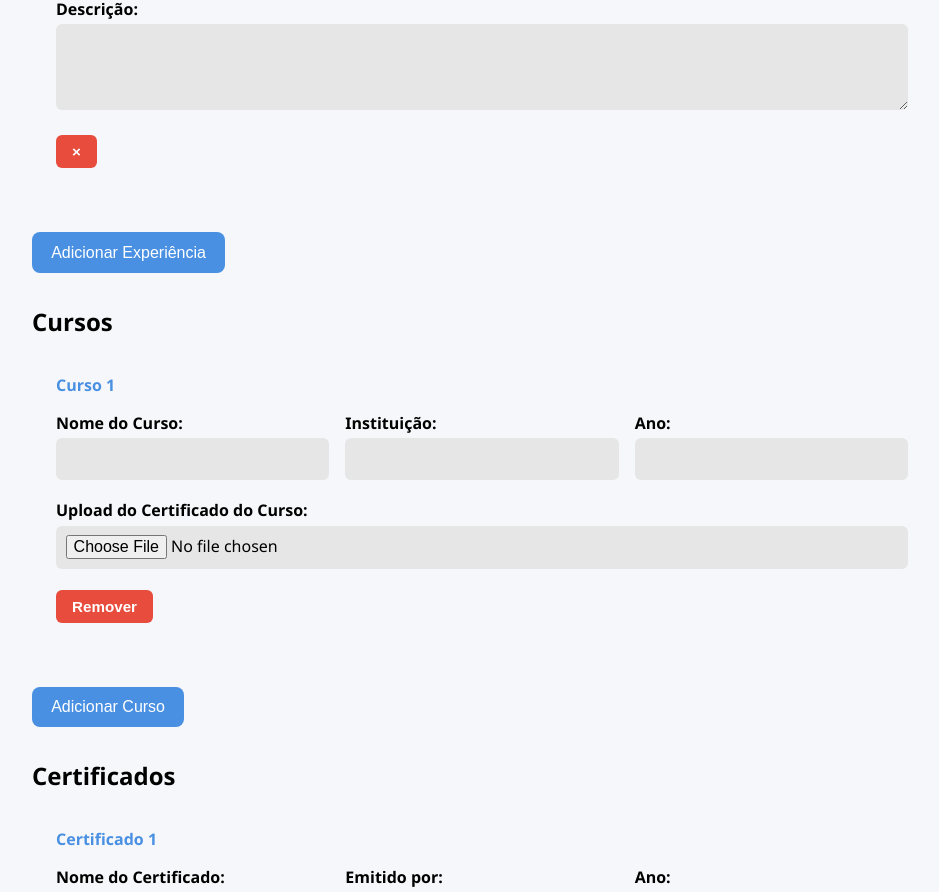
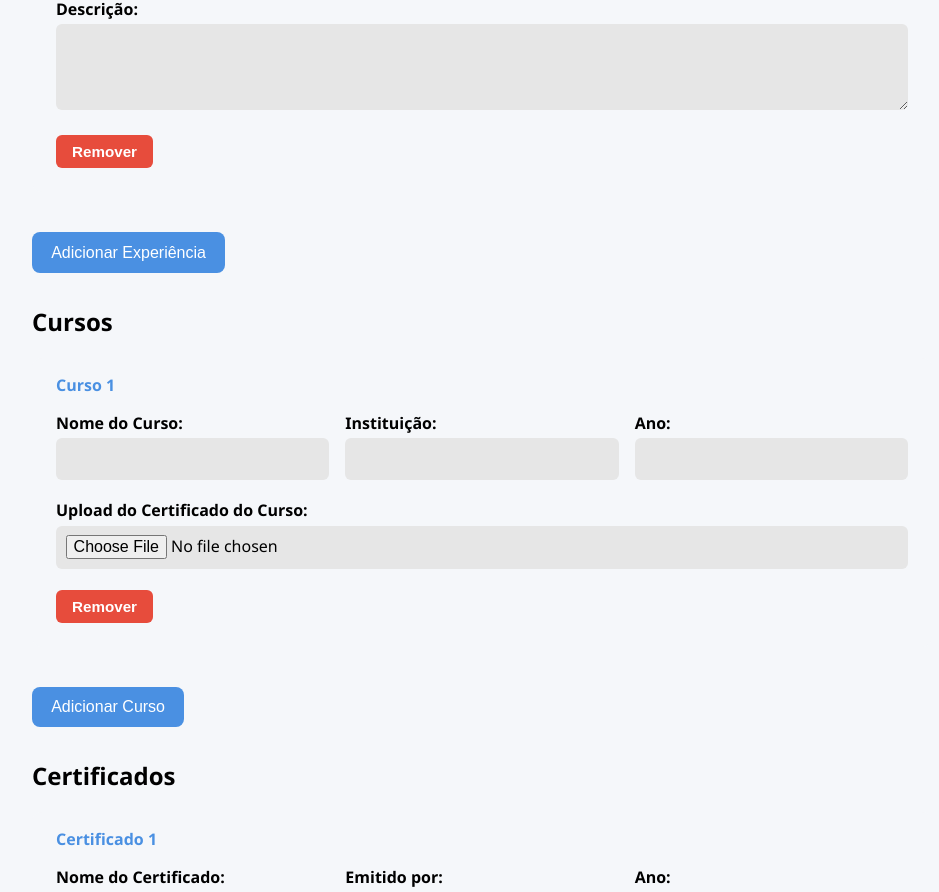
Before and after one commit to AryCord26/Curriculo-Facil, a React (Create React App) app: page / in a window 1280 px wide. Shown: the part 1936-2828 px from the top of the page, without its empty margins (158-1097 px from the left). Built offline with nearby package versions, Linux system fonts and the light colour scheme.

Commit message:
Update ExperienceForm.jsx

```diff
--- a/src/components/ExperienceForm.jsx
+++ b/src/components/ExperienceForm.jsx
@@ -83,10 +83,10 @@ function ExperienceForm({ formData, setFormData }) {
           <button
             type="button"
             className="remove-btn"
-            aria-label={`Remover experiência ${i + 1}`}
-            onClick={() => removeExperience(i)}
+            aria-label={`Remover certificado ${i + 1}`}
+            onClick={() => handleRemove(i)}
           >
-            &times;
+            Remover
           </button>
         </div>
       ))}
```
